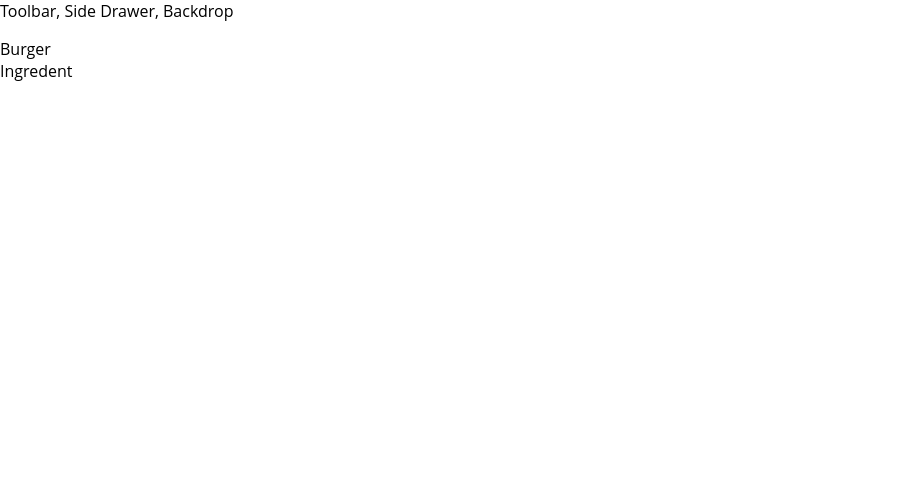
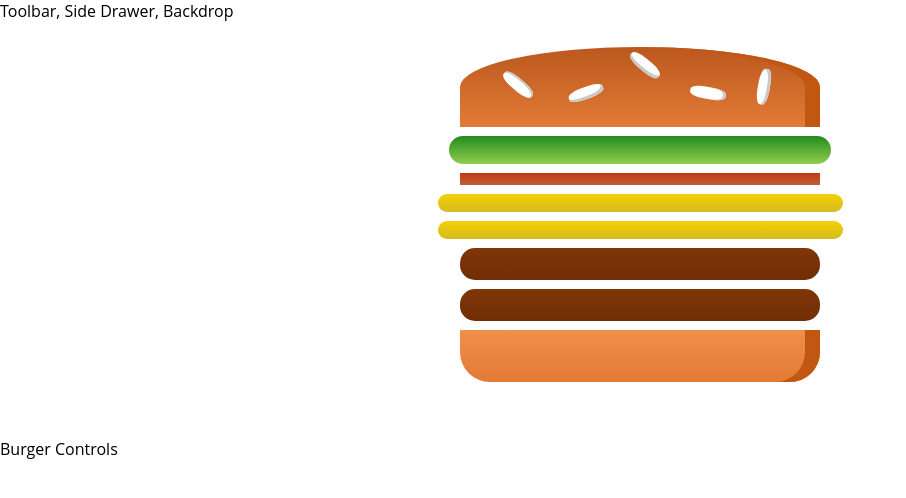
Before and after one commit to vivekpavaskar/my-burger-app-react, a React app: page / in a window 1280 px wide. Shown: the top 498 px of the page, without its empty margins (0-906 px from the left). Built offline with nearby package versions, Linux system fonts and the light colour scheme; the HTML template or start-up script is replaced by a standard one.

Commit message:
basic burger display working

```diff
--- a/package.json
+++ b/package.json
@@ -44,6 +44,7 @@
     "postcss-normalize": "8.0.1",
     "postcss-preset-env": "6.7.0",
     "postcss-safe-parser": "4.0.1",
+    "prop-types": "^15.7.2",
     "react": "^16.13.1",
     "react-app-polyfill": "^1.0.6",
     "react-dev-utils": "^10.2.1",
--- a/src/App.js
+++ b/src/App.js
@@ -1,6 +1,6 @@
 import React from 'react';
 import Layouts from './components/Layouts/Layouts';
-import BurgerBulilder from './containers/BurgerBulder/BurgerBuilder'
+import BurgerBulilder from './containers/BurgerBuilder/BurgerBuilder'
 function App() {
   return (
     <div>
--- /dev/null
+++ b/src/components/Burger/Burger.css
@@ -0,0 +1,29 @@
+.Burger{
+    width: 100%;
+    margin: auto;
+    height: 250px;
+    overflow: auto;
+    text-align: center;
+    font-weight: bold;
+    font-size: 1.2rem;
+}
+
+@media (min-width: 1000px) and (min-height: 700px){
+    .Burger{
+        width: 700px;
+        height: 600px;
+    }
+}
+
+@media (min-width: 500px) and (min-height: 400px){
+    .Burger{
+        width: 450px;
+        height: 400px;
+    }
+}
+@media (min-width: 500px) and (max-height: 400px){
+    .Burger{
+        width: 350px;
+        height: 300px;
+    }
+}
--- a/src/components/Burger/Burger.js
+++ b/src/components/Burger/Burger.js
@@ -0,0 +1,23 @@
+import React from 'react';
+import BurgerIngredient from './BurgerIngredent/BurgerIngredient';
+import './Burger.css';
+import { array } from 'prop-types';
+
+const burger = (props) =>{
+    const ingredient=Object.keys(props.ingredient).map( igkey =>{
+        return [...Array(props.ingredient[igkey])].map((_,i) =>{
+                return <BurgerIngredient key={igkey+i} type={igkey}></BurgerIngredient>
+        })
+    })
+
+
+        return(
+            <div className='Burger'>
+                <BurgerIngredient type='bread-top'></BurgerIngredient>
+                {ingredient}
+                <BurgerIngredient type='bread-bottom'></BurgerIngredient>
+            </div>
+        )
+}
+
+export default burger
--- a/src/components/Burger/BurgerIngredent/BurgerIngredient.js
+++ b/src/components/Burger/BurgerIngredent/BurgerIngredient.js
@@ -1,12 +1,14 @@
-import React from 'react';
-import './Burgeringredient.css';
+import React, {Component} from 'react';
+import PropTypes from 'prop-types';
+import './BurgerIngredient.css';
 
 
-const burgetrIngredient = (props) =>{
+class BurgerIngredient extends Component{
+    render(){
 
     let ingredient= null;
 
-    switch(props.type){
+    switch(this.props.type){
         case('bread-bottom'):
         ingredient=<div className='BreadBottom'></div>
         break;
@@ -35,5 +37,10 @@ const burgetrIngredient = (props) =>{
     }
     return ingredient;
 }
+}
 
-export default burgetrIngredient;
+BurgerIngredient.propTypes={
+    type: PropTypes.string.isRequired
+};
+
+export default BurgerIngredient;
--- /dev/null
+++ b/src/containers/BurgerBuilder/BurgerBuilder.js
@@ -0,0 +1,24 @@
+import React,{ Component } from 'react';
+import Burger from '../../components/Burger/Burger';
+
+class BurgerBuilder extends Component{
+    state={
+        ingredient:{
+            salad:1,
+            bacon:1,
+            cheese:2,
+            meat:2
+        }
+    }
+
+    render(){
+        return(
+            <React.Fragment>
+                <Burger ingredient={this.state.ingredient}></Burger>
+                <div>Burger Controls</div>
+            </React.Fragment>
+        );
+    }
+}
+
+export default BurgerBuilder;
--- a/src/containers/BurgerBulder/BurgerBuilder.js
+++ /dev/null
@@ -1,14 +0,0 @@
-import React,{ Component } from 'react';
-
-class BurgerBuilder extends Component{
-    render(){
-        return(
-            <React.Fragment>
-                <div>Burger</div>
-                <div>Ingredent</div>
-            </React.Fragment>
-        );
-    }
-}
-
-export default BurgerBuilder;
```
Also changed, not shown: 1 other file (tests, documents, lock files or other folders).
